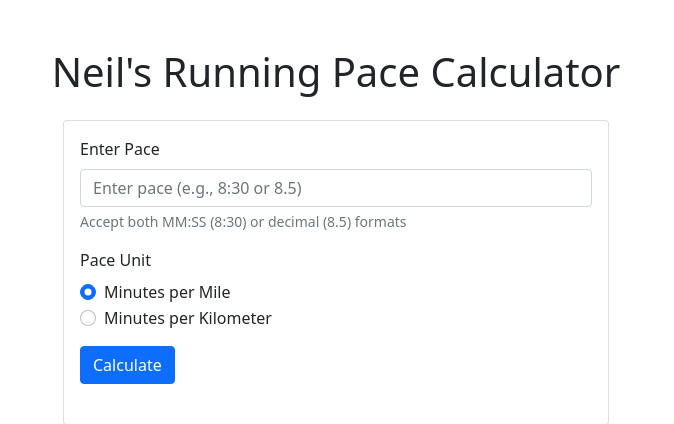
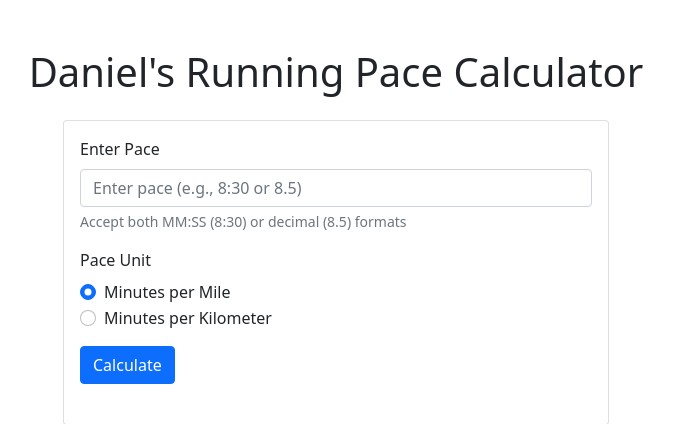
Before and after one commit to dansingInTheRain/devops-lab-project, a Flask app: page / in a window 1280 px wide. Shown: the top 424 px of the page, without its empty margins (304-978 px from the left). Run offline with Flask 3, Linux system fonts and the light colour scheme.

Commit message:
Update index.html

```diff
--- a/flask-app/templates/index.html
+++ b/flask-app/templates/index.html
@@ -8,7 +8,7 @@
 </head>
 <body>
     <div class="container py-5">
-        <h1 class="text-center mb-4">Neil's Running Pace Calculator</h1>
+        <h1 class="text-center mb-4">Daniel's Running Pace Calculator</h1>
 
         <div class="row justify-content-center">
             <div class="col-md-6">
```
